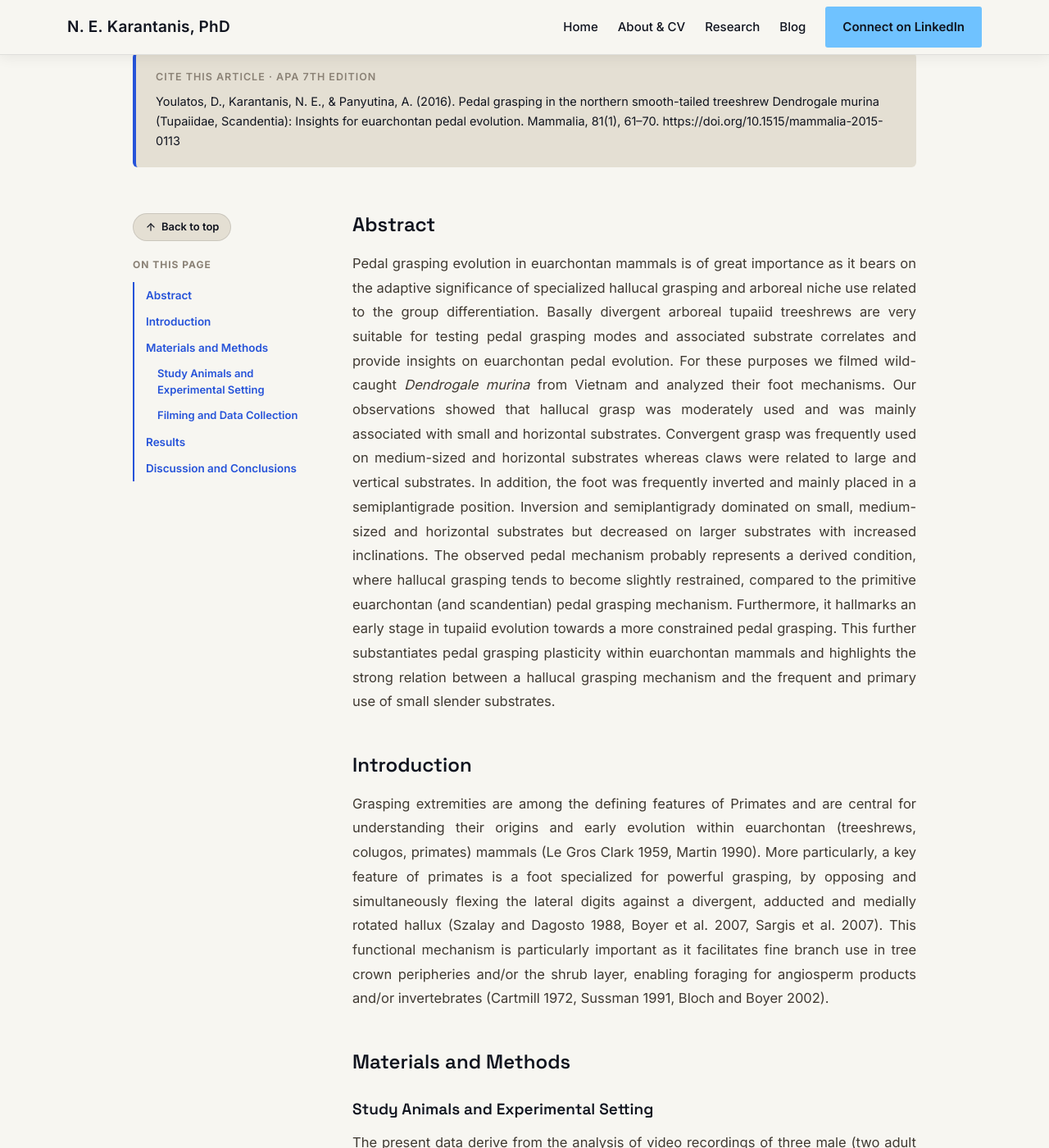
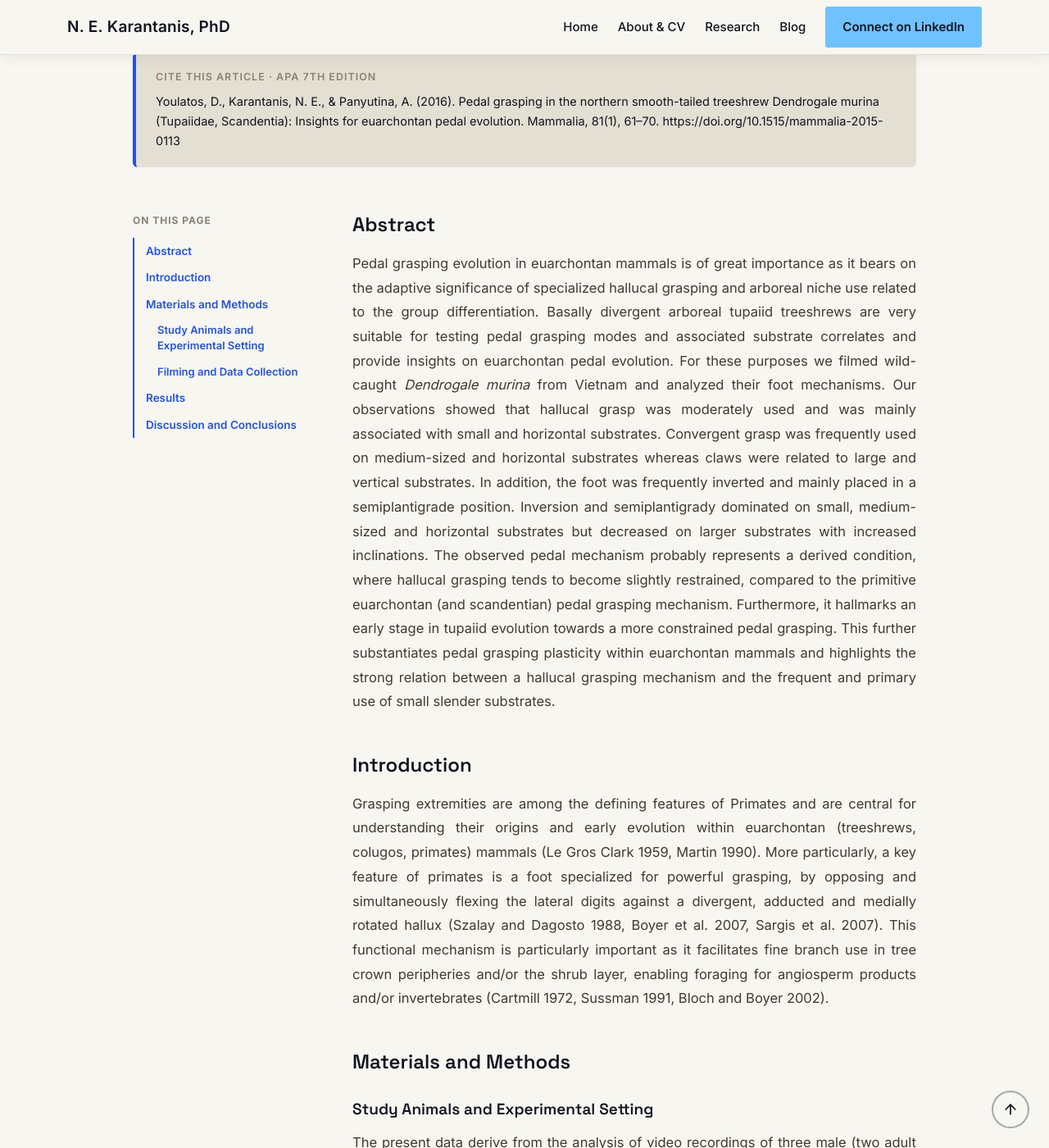
Before and after one commit to Eneekay/nekarantanis, a Jekyll site: the page built from _publications/2016-dendrogale-murina-pedal-grasping.md, in a window 1280 px wide and 1400 px high, scrolled down 681 px. Shown: the whole window at 82% size. Built offline with Jekyll 4.4.1, drawn with Linux system fonts in a browser that asks for light colours.

Commit message:
Replace research article's sidebar "back to top" with the floating button
Swaps the inline TOC-sidebar link for the same fixed bottom-right
scroll-top button already used on the Blog and Publications overview
pages, removing the now-unused .pub-toc-top styles.

```diff
--- a/_layouts/publication.html
+++ b/_layouts/publication.html
@@ -50,10 +50,6 @@ layout: default
   <div class="container pub-shell">
     <aside class="pub-toc">
       <div class="pub-toc-inner">
-        <a href="#top" class="pub-toc-top">
-          <svg viewBox="0 0 24 24" fill="none" stroke="currentColor" stroke-width="2" stroke-linecap="round" stroke-linejoin="round"><line x1="12" y1="19" x2="12" y2="5"></line><polyline points="5 12 12 5 19 12"></polyline></svg>
-          Back to top
-        </a>
         <div class="pub-toc-label">On this page</div>
         <ul class="pub-toc-list" id="pubTocList"></ul>
       </div>
@@ -78,3 +74,7 @@ layout: default
     <a href="{{ page.base }}Publications.html" class="btn-nk btn-nk-solid-c1 btn-nk--sm">Back to all publications</a>
   </div>
 </section>
+
+<button type="button" class="scroll-top" id="scrollTopBtn" aria-label="Back to top">
+  <svg viewBox="0 0 24 24" fill="none" stroke="currentColor" stroke-width="2" stroke-linecap="round" stroke-linejoin="round"><line x1="12" y1="19" x2="12" y2="5"></line><polyline points="5 12 12 5 19 12"></polyline></svg>
+</button>
--- a/css/custom.css
+++ b/css/custom.css
@@ -829,23 +829,6 @@ a.tag-pill:hover { color: var(--nk-c2); border-color: var(--nk-c2); }
   max-height: calc(100vh - var(--nav-h, 69px) - 48px);
   overflow-y: auto;
 }
-.pub-toc-top {
-  display: inline-flex;
-  align-items: center;
-  gap: 6px;
-  font-size: 13px;
-  font-weight: 600;
-  color: var(--nk-c0);
-  background: var(--nk-c3);
-  border: 1px solid rgba(var(--nk-c0-rgb), 0.12);
-  border-radius: 20px;
-  padding: 6px 14px;
-  margin-bottom: 20px;
-  text-decoration: none;
-  transition: transform .2s ease, box-shadow .2s ease, border-color .2s ease, color .2s ease;
-}
-.pub-toc-top:hover { transform: translateY(-2px); box-shadow: var(--nk-shadow-pill); border-color: var(--nk-c2); color: var(--nk-c2); }
-.pub-toc-top svg { width: 14px; height: 14px; flex-shrink: 0; }
 .pub-toc-label { font-size: 12px; font-weight: 700; letter-spacing: 1px; text-transform: uppercase; color: var(--nk-text-faint); margin-bottom: 12px; }
 .pub-toc-list { list-style: none; margin: 0; padding: 0; border-left: 2px solid rgba(var(--nk-c0-rgb), 0.1); }
 .pub-toc-list a {
```
